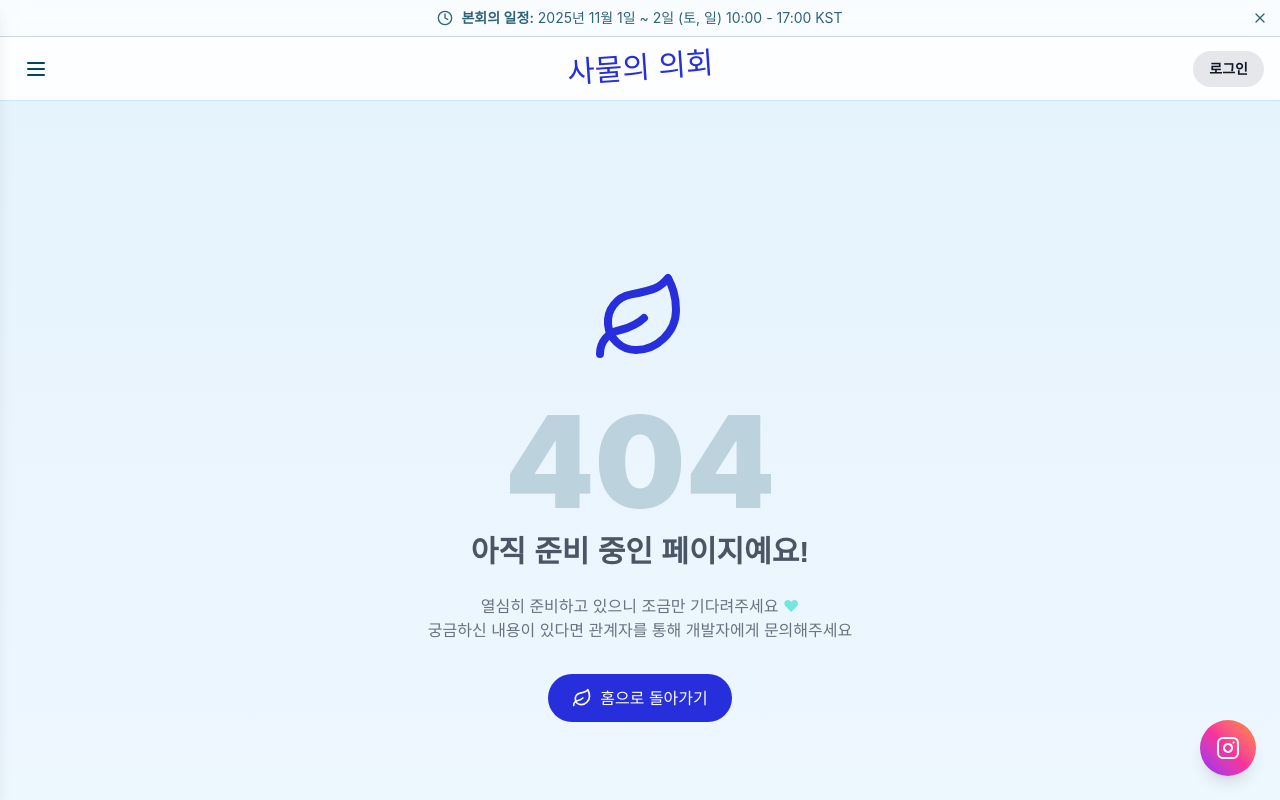
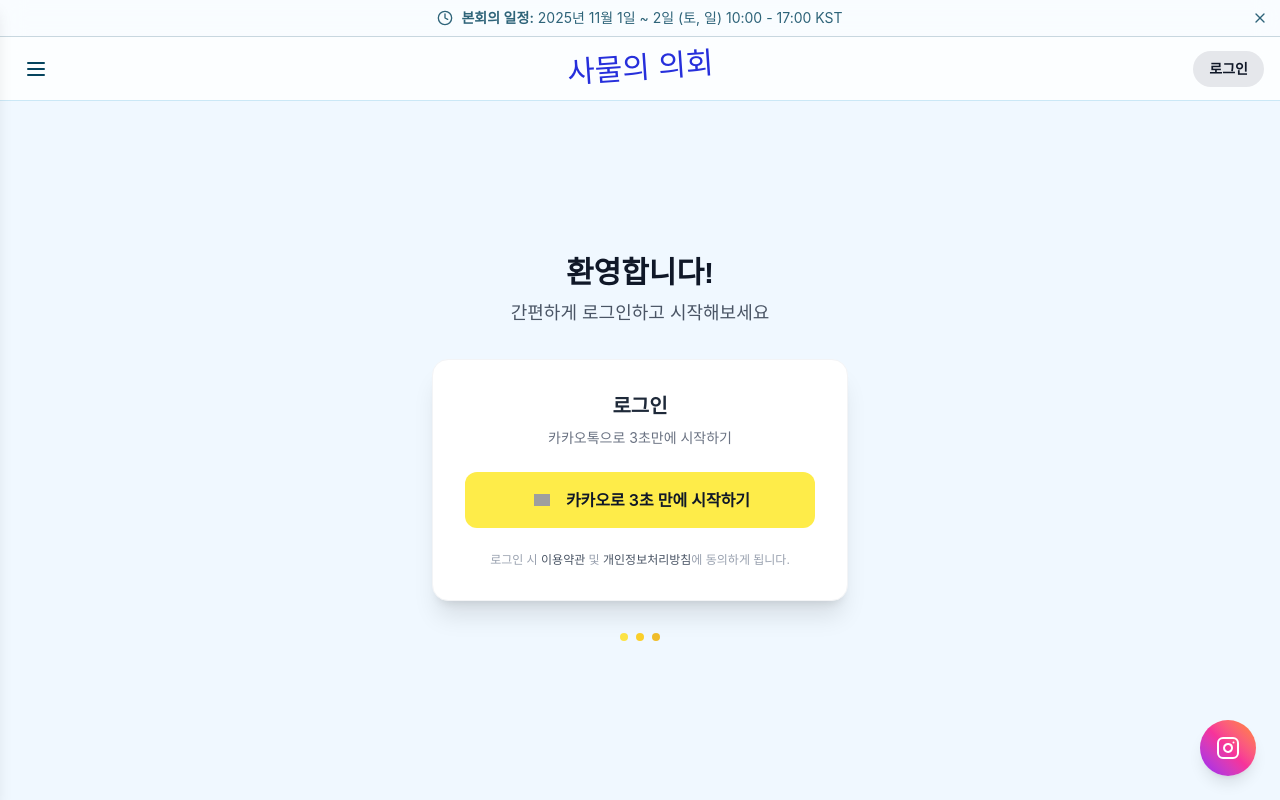
Before and after one commit to shin-minhyuk/samul.parliament, a Next.js app: page /auth/login in a window 1280 px wide. Before the commit this address had no page. Shown: the top 800 px of the page. Built offline with nearby package versions, Linux system fonts and the light colour scheme; grey boxes are pictures that could not be loaded; a web font is replaced by a local one.

Commit message:
[feat] 로그인 페이지 추가 (카카오 로그인) 카카오 로그인 콜백 페이지 추가, 메인 레이아웃 디자인 수정

```diff
--- /dev/null
+++ b/src/app/auth/callback/page.tsx
@@ -0,0 +1,44 @@
+"use client";
+
+import { useEffect } from "react";
+import { useRouter } from "next/navigation";
+import { supabase } from "@/lib/supabase";
+
+export default function AuthCallback() {
+  const router = useRouter();
+
+  useEffect(() => {
+    const handleAuthCallback = async () => {
+      try {
+        const { data, error } = await supabase.auth.getSession();
+
+        if (error) {
+          console.error("인증 콜백 에러:", error);
+          router.push("/?error=auth_failed");
+          return;
+        }
+
+        if (data.session) {
+          // 로그인 성공 시 메인 페이지로 리다이렉트
+          router.push("/?login=success");
+        } else {
+          router.push("/?error=no_session");
+        }
+      } catch (error) {
+        console.error("인증 처리 중 에러:", error);
+        router.push("/?error=auth_error");
+      }
+    };
+
+    handleAuthCallback();
+  }, [router]);
+
+  return (
+    <div className="flex min-h-screen items-center justify-center">
+      <div className="text-center">
+        <div className="mx-auto mb-4 h-12 w-12 animate-spin rounded-full border-t-4 border-solid border-yellow-500"></div>
+        <p className="text-gray-600">로그인 처리 중...</p>
+      </div>
+    </div>
+  );
+}
--- /dev/null
+++ b/src/app/auth/login/page.tsx
@@ -0,0 +1,95 @@
+"use client";
+
+import { useRouter } from "next/navigation";
+import { supabase } from "@/lib/supabase";
+import Image from "next/image";
+import { useAuth } from "@/context/AuthContext";
+
+export default function LoginPage() {
+  const router = useRouter();
+  const { user } = useAuth();
+
+  const handleKakaoLogin = async () => {
+    try {
+      const { error } = await supabase.auth.signInWithOAuth({
+        provider: "kakao",
+        options: {
+          redirectTo: `${window.location.origin}/auth/callback`,
+        },
+      });
+
+      if (error) {
+        console.error("카카오 로그인 에러:", error);
+        alert("로그인에 실패했습니다. 다시 시도해주세요.");
+      }
+    } catch (error) {
+      console.error("카카오 로그인 에러:", error);
+      alert("로그인에 실패했습니다. 다시 시도해주세요.");
+    }
+  };
+
+  if (user) {
+    return router.replace("/");
+  }
+
+  return (
+    <div className="flex flex-1 items-center justify-center p-4">
+      <div className="mx-auto w-full max-w-md px-4 py-10">
+        {/* 로고 및 헤더 섹션 */}
+        <div className="mb-8 text-center">
+          <h1 className="mb-2 text-3xl font-bold text-gray-900">환영합니다!</h1>
+          <p className="text-lg text-gray-600">
+            간편하게 로그인하고 시작해보세요
+          </p>
+        </div>
+
+        {/* 로그인 카드 */}
+        <div className="rounded-2xl border border-gray-100 bg-white p-8 shadow-xl">
+          <div className="mb-6 text-center">
+            <h2 className="mb-2 text-xl font-semibold text-gray-800">로그인</h2>
+            <p className="text-sm text-gray-500">
+              카카오톡으로 3초만에 시작하기
+            </p>
+          </div>
+
+          {/* 카카오 로그인 버튼 */}
+          <button
+            type="button"
+            className="group flex w-full items-center justify-center gap-3 rounded-xl bg-[#feec49] px-6 py-4 font-medium text-gray-900 transition-all duration-200 hover:scale-[1.02] hover:bg-[#feec49]/80 hover:shadow-lg active:scale-[0.98]"
+            onClick={handleKakaoLogin}
+          >
+            <div className="flex h-4 w-4 items-center justify-center rounded-full transition-transform group-hover:scale-110 lg:h-6 lg:w-6">
+              <Image
+                src="/images/ico_kakao_logo.png"
+                alt="카카오 로그인"
+                width={16}
+                height={16}
+              />
+            </div>
+            <span className="text-sm font-semibold lg:text-base">
+              카카오로 3초 만에 시작하기
+            </span>
+          </button>
+
+          {/* 추가 정보 */}
+          <div className="mt-6 text-center">
+            <p className="text-xs text-gray-400">
+              로그인 시 <span className="text-gray-600">이용약관</span> 및{" "}
+              <span className="text-gray-600">개인정보처리방침</span>에 동의하게
+              됩니다.
+            </p>
+          </div>
+        </div>
+
+        {/* 하단 장식 */}
+        <div className="mt-8 text-center">
+          <div className="flex items-center justify-center space-x-2 text-gray-400">
+            <div className="h-2 w-2 animate-pulse rounded-full bg-yellow-300"></div>
+            <div className="h-2 w-2 animate-pulse rounded-full bg-yellow-400 delay-100"></div>
+            <div className="h-2 w-2 animate-pulse rounded-full bg-yellow-500 delay-200"></div>
+          </div>
+        </div>
+      </div>
+    </div>
+  );
+}
--- a/src/components/MainLayout.tsx
+++ b/src/components/MainLayout.tsx
@@ -18,7 +18,9 @@
   return (
     <>
       <Header />
-      <main className={`flex-grow ${isBannerVisible ? "pt-24" : "pt-16"}`}>
+      <main
+        className={`flex min-h-screen flex-col ${isBannerVisible ? "pt-24" : "pt-16"}`}
+      >
         {children}
       </main>
       <Footer />
```
Also changed, not shown: 1 other file (tests, documents, lock files or other folders).
